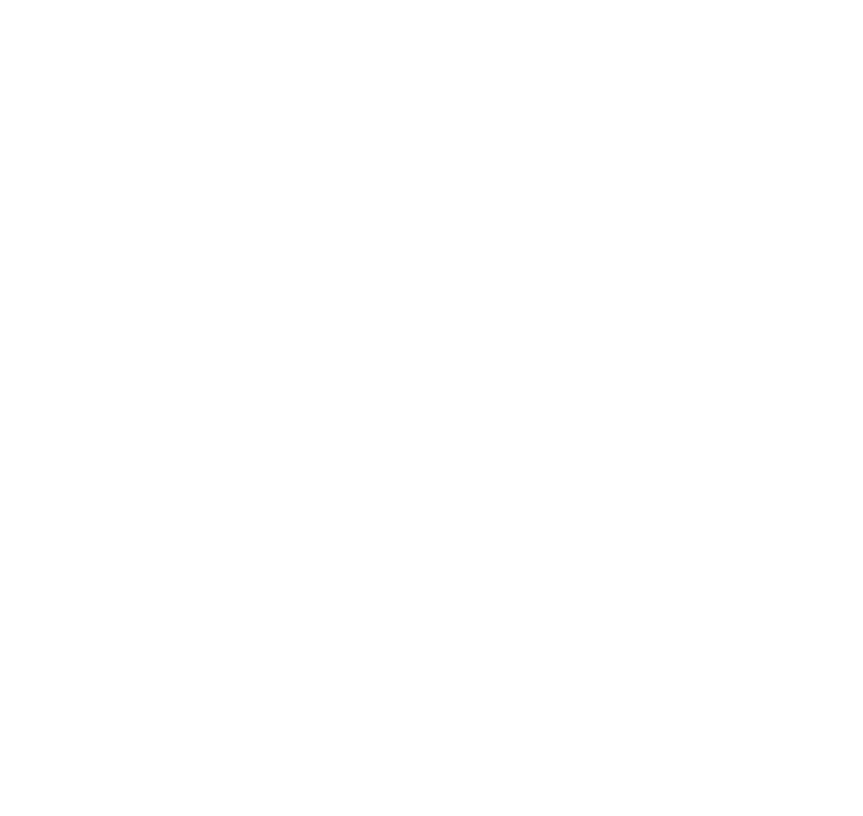
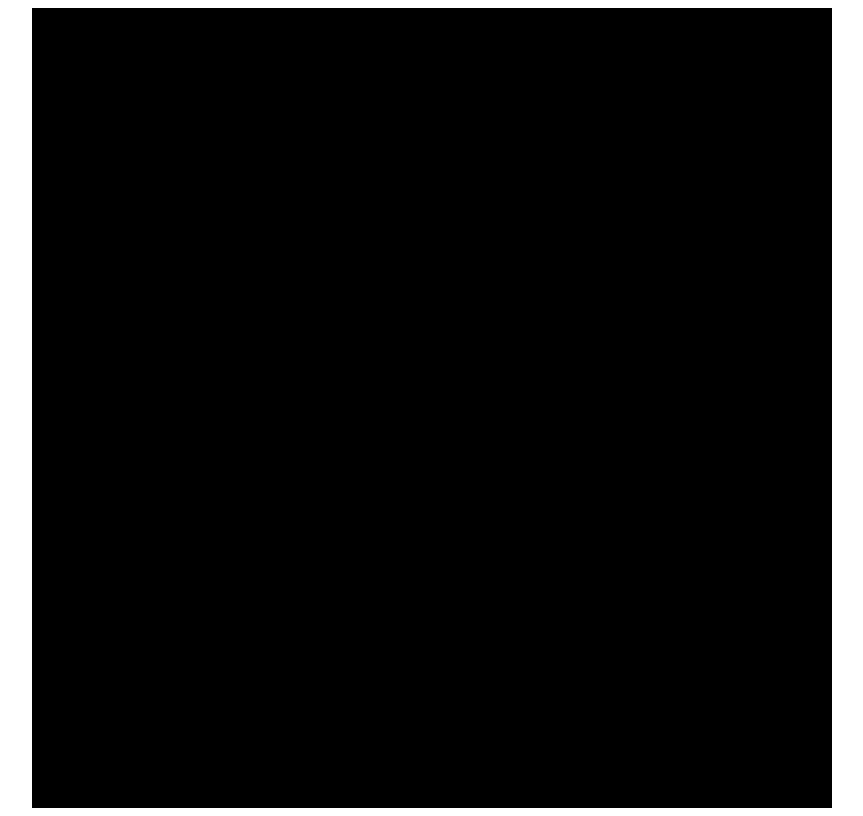
Before and after one commit to Qasura75/etch-a-sketch, a plain HTML site: page index.html in a window 1280 px wide. Shown: the whole page, without its empty margins (208-1071 px from the left). Drawn offline with Linux system fonts and the light colour scheme.

Commit message:
Creates a 16x16 div grid

```diff
--- a/index.html
+++ b/index.html
@@ -5,10 +5,10 @@
     <meta http-equiv="X-UA-Compatible" content="IE=edge">
     <meta name="viewport" content="width=device-width, initial-scale=1.0">
     <title>Document</title>
-    <script src="scripts.js"></script>
+    <script src="scripts.js" defer></script>
     <link rel="stylesheet" href="style.css">
 </head>
 <body>
-
+    <div id="main-grid"></div>
 </body>
 </html>
--- a/scripts.js
+++ b/scripts.js
@@ -0,0 +1,18 @@
+const mainGrid = document.querySelector("#main-grid");
+
+
+
+
+//Creates Grid
+for (i=0; i<16; i++) {
+    const gridColumn = document.createElement("div");
+
+    for (j=0; j<16; j++) {
+        const gridBox = document.createElement("div");
+        gridBox.classList.add("grid-box");
+        gridColumn.appendChild(gridBox);
+    }
+
+    mainGrid.appendChild(gridColumn)
+
+}
--- a/style.css
+++ b/style.css
@@ -0,0 +1,10 @@
+#main-grid {
+    display: flex;
+    justify-content: center;
+}
+
+.grid-box {
+    height: 50px;
+    width: 50px;
+    background-color: black;
+}
```
Also changed, not shown: 1 other file.
